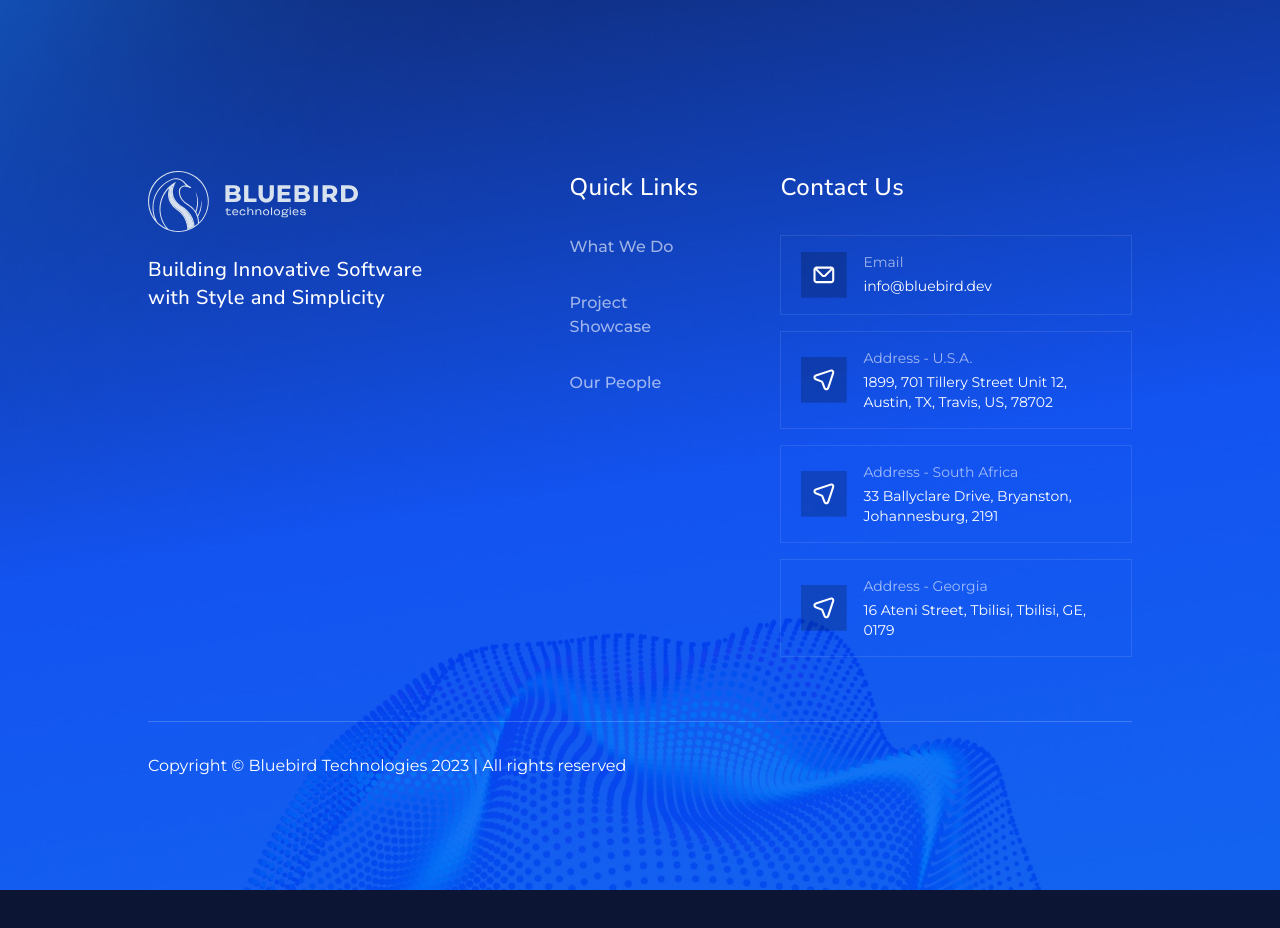
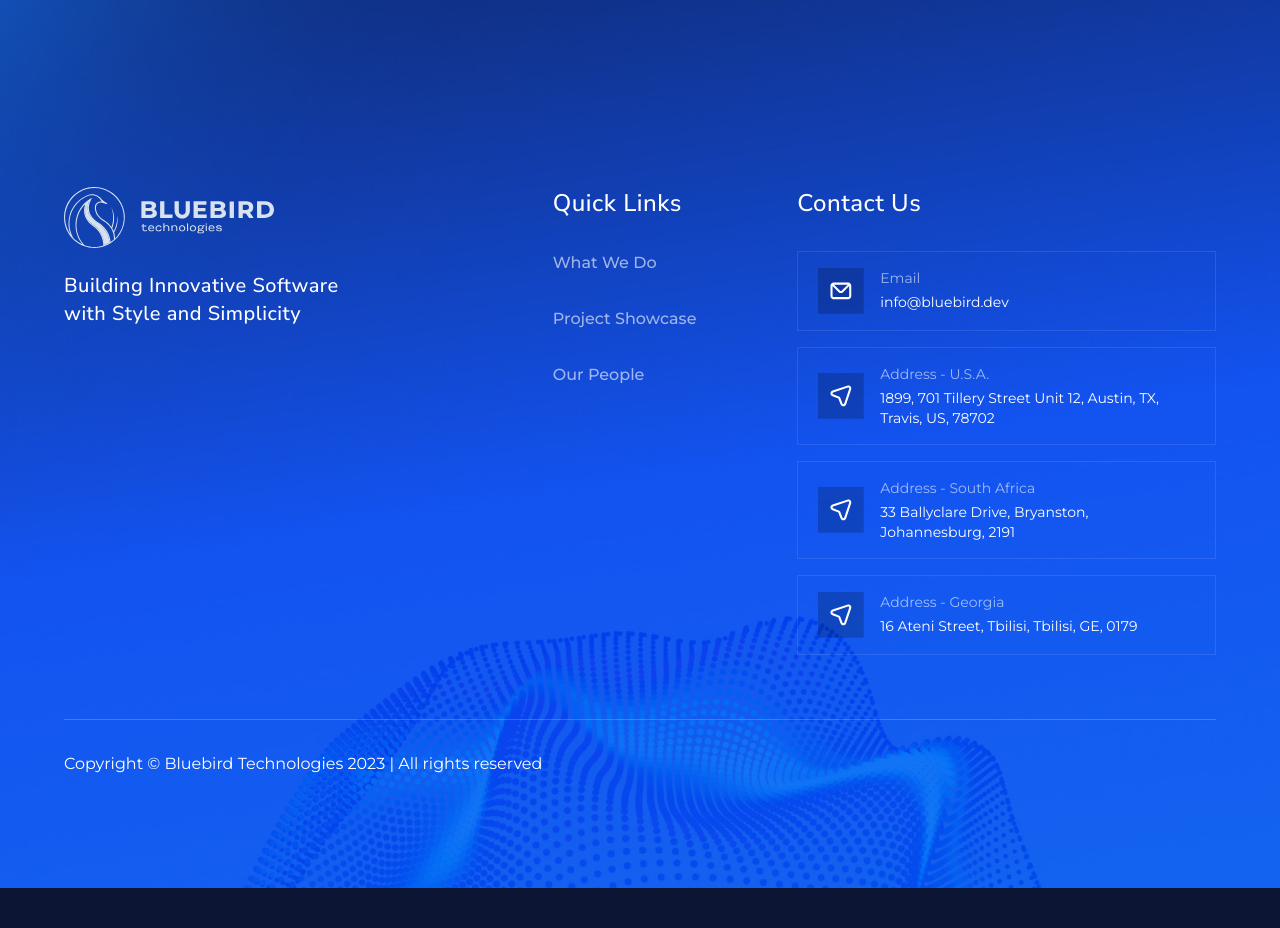
Before and after one commit to bluebirddev/site, a Next.js app: page /case-studies/aurora in a window 1280 px wide. Shown: the part 6000-6928 px from the top of the page. After the commit the page ends 6905 px from the top, so only its background shows below. Built offline with nearby package versions, Linux system fonts and the light colour scheme.

Commit message:
Rework container again

```diff
--- a/src/app/globals.css
+++ b/src/app/globals.css
@@ -65,8 +65,11 @@ body {
     @apply outline outline-1 outline-white outline-offset-1 rounded-sm;
 }
 
+/* .container {
+    @apply px-5;
+} */
 .container {
-    @apply w-full px-5 xl:max-w-[80%] 2xl:max-w-screen-xl;
+    @apply w-full max-w-[90%] xl:max-w-[80%] 2xl:max-w-screen-xl;
 }
 
 /**
--- a/src/components/carousel.tsx
+++ b/src/components/carousel.tsx
@@ -40,7 +40,7 @@ export function Carousel({ items }: { items: ReactNode[] }) {
                     <ChevronRightIcon className="h-8 text-primary" />
                 </button>
             </div>
-            <div className="whitespace-nowrap w-full transition duration-700 ease-out relative h-[554px] sm:h-[440px] lg:h-[330px]">
+            <div className="whitespace-nowrap w-full transition duration-700 ease-out relative h-[554px] sm:h-[400px] lg:h-[330px]">
                 {items.map((item, itemIndex) => {
                     const adjustedItemIndex = getIndex(itemIndex - index, items.length)
 
```
